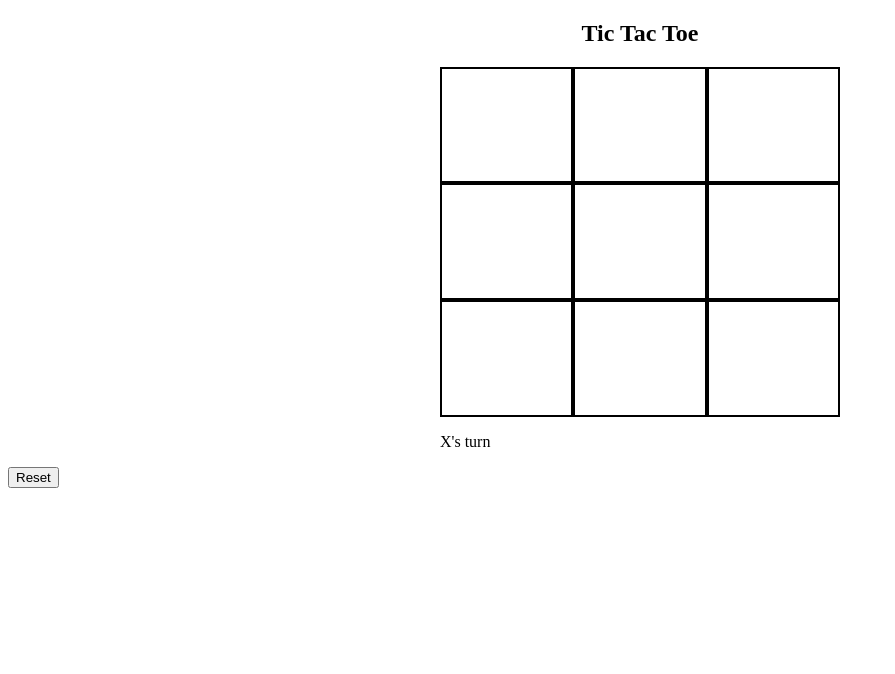
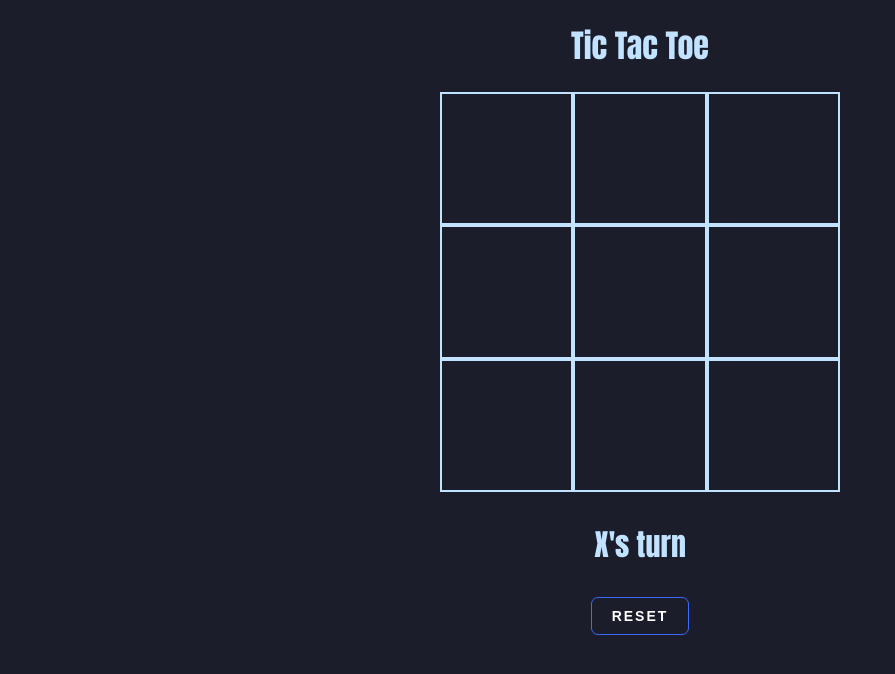
Before and after one commit to XDRONIN/TicTacToe, a React (Vite) app in the folder react/: page / in a window 1280 px wide. Shown: the top 674 px of the page, without its empty margins (0-895 px from the left). Built offline with nearby package versions, Linux system fonts and the light colour scheme.

Commit message:
styles added

```diff
--- a/react/src/App.jsx
+++ b/react/src/App.jsx
@@ -5,10 +5,13 @@ function App() {
     <>
       <center>
         {" "}
-        <h2>Tic Tac Toe</h2>
+        <h1>Tic Tac Toe</h1>
       </center>
       <Gameboard />
-      <ResetButton />
+      <center>
+        {" "}
+        <ResetButton />
+      </center>
     </>
   );
 }
--- a/react/src/Gameboard.jsx
+++ b/react/src/Gameboard.jsx
@@ -36,6 +36,7 @@ function Gameboard() {
     );
   }
   return (
+    <>
       <div className="board">
         {createCell(0)}
         {createCell(1)}
@@ -46,8 +47,9 @@ function Gameboard() {
         {createCell(6)}
         {createCell(7)}
         {createCell(8)}
+      </div>
       <p className="turn">{currPlayer}'s turn</p>
-    </div>
+    </>
   );
 }
 
--- a/react/src/ResetButton.jsx
+++ b/react/src/ResetButton.jsx
@@ -4,7 +4,7 @@ function ResetButton() {
     window.location.reload();
   };
   return (
-    <button onClick={handleReset} className="reset">
+    <button onClick={handleReset} className="button">
       Reset
     </button>
   );
--- a/react/src/index.css
+++ b/react/src/index.css
@@ -5,10 +5,119 @@
   grid-template-columns: 1fr 1fr 1fr;
   grid-template-rows: 1fr 1fr 1fr;
   margin: auto;
+  text-align: center;
 }
 .cell {
+  display: flex;
+  justify-content: center;
+  align-items: center;
   border: 2px solid;
   font-size: 90px;
   text-align: center;
   cursor: pointer;
+  color: #c1e3ff;
 }
+body {
+  color: #c1e3ff;
+  background-color: rgb(28, 29, 43);
+  text-align: center;
+  font-family: Impact, Haettenschweiler, "Arial Narrow Bold", sans-serif;
+}
+button {
+  position: relative;
+  padding: 10px 20px;
+  border-radius: 7px;
+  border: 1px solid rgb(61, 106, 255);
+  font-size: 14px;
+  text-transform: uppercase;
+  font-weight: 600;
+  letter-spacing: 2px;
+  background: transparent;
+  color: #fff;
+  overflow: hidden;
+  box-shadow: 0 0 0 0 transparent;
+  -webkit-transition: all 0.2s ease-in;
+  -moz-transition: all 0.2s ease-in;
+  transition: all 0.2s ease-in;
+}
+
+button:hover {
+  cursor: pointer;
+  background: rgb(61, 106, 255);
+  box-shadow: 0 0 30px 5px rgba(0, 142, 236, 0.815);
+  -webkit-transition: all 0.2s ease-out;
+  -moz-transition: all 0.2s ease-out;
+  transition: all 0.2s ease-out;
+}
+
+button:hover::before {
+  -webkit-animation: sh02 0.5s 0s linear;
+  -moz-animation: sh02 0.5s 0s linear;
+  animation: sh02 0.5s 0s linear;
+}
+
+button::before {
+  content: "";
+  display: block;
+  width: 0px;
+  height: 86%;
+  position: absolute;
+  top: 7%;
+  left: 0%;
+  opacity: 0;
+  background: #fff;
+  box-shadow: 0 0 50px 30px #fff;
+  -webkit-transform: skewX(-20deg);
+  -moz-transform: skewX(-20deg);
+  -ms-transform: skewX(-20deg);
+  -o-transform: skewX(-20deg);
+  transform: skewX(-20deg);
+}
+
+@keyframes sh02 {
+  from {
+    opacity: 0;
+    left: 0%;
+  }
+
+  50% {
+    opacity: 1;
+  }
+
+  to {
+    opacity: 0;
+    left: 100%;
+  }
+}
+
+button:active {
+  box-shadow: 0 0 0 0 transparent;
+  -webkit-transition: box-shadow 0.2s ease-in;
+  -moz-transition: box-shadow 0.2s ease-in;
+  transition: box-shadow 0.2s ease-in;
+}
+.turn {
+  font-size: 30px;
+}
+.container {
+  width: 100%;
+  height: 100%;
+  --s: 200px; /* control the size */
+  --c1: #1d1d1d;
+  --c2: #4e4f51;
+  --c3: #3c3c3c;
+
+  background: repeating-conic-gradient(
+        from 30deg,
+        #0000 0 120deg,
+        var(--c3) 0 180deg
+      )
+      calc(0.5 * var(--s)) calc(0.5 * var(--s) * 0.577),
+    repeating-conic-gradient(
+      from 30deg,
+      var(--c1) 0 60deg,
+      var(--c2) 0 120deg,
+      var(--c3) 0 180deg
+    );
+  background-size: var(--s) calc(var(--s) * 0.577);
+}
```
Lines whose indentation alone changed are shown as unchanged.
